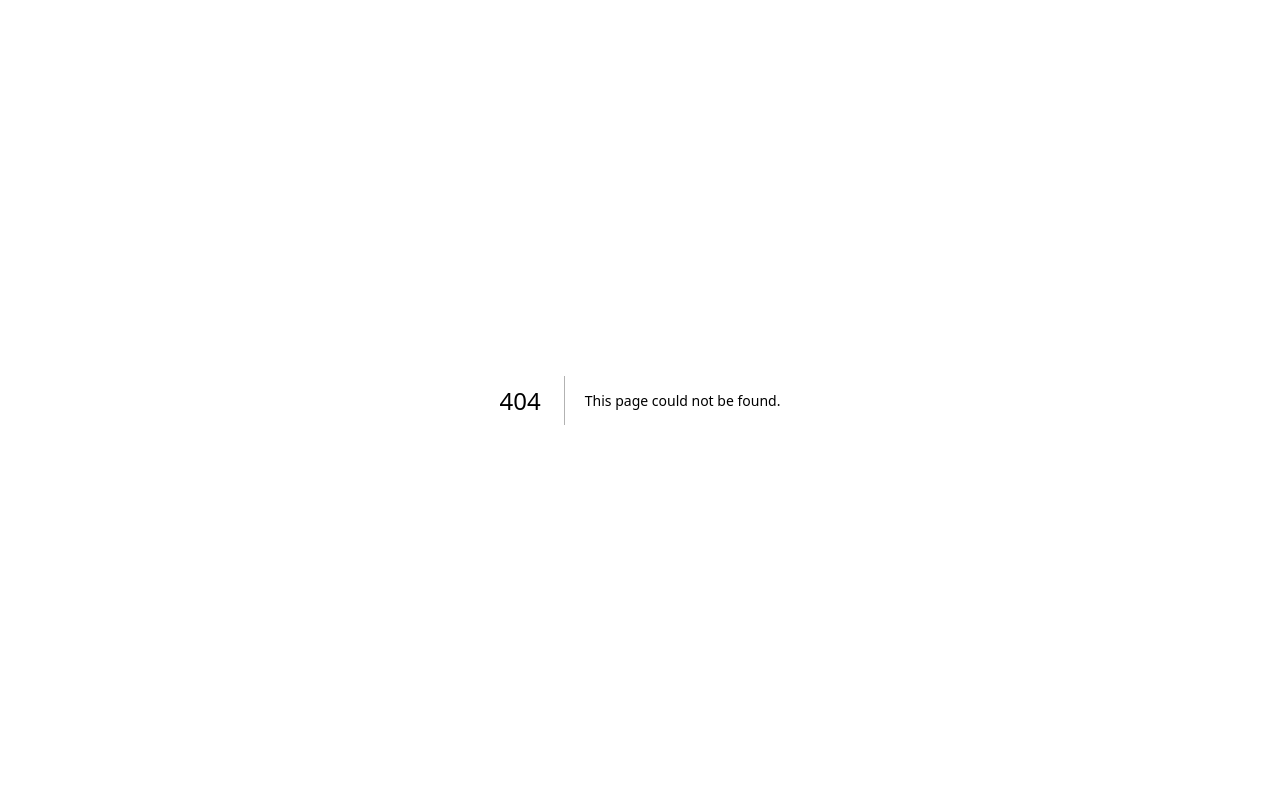
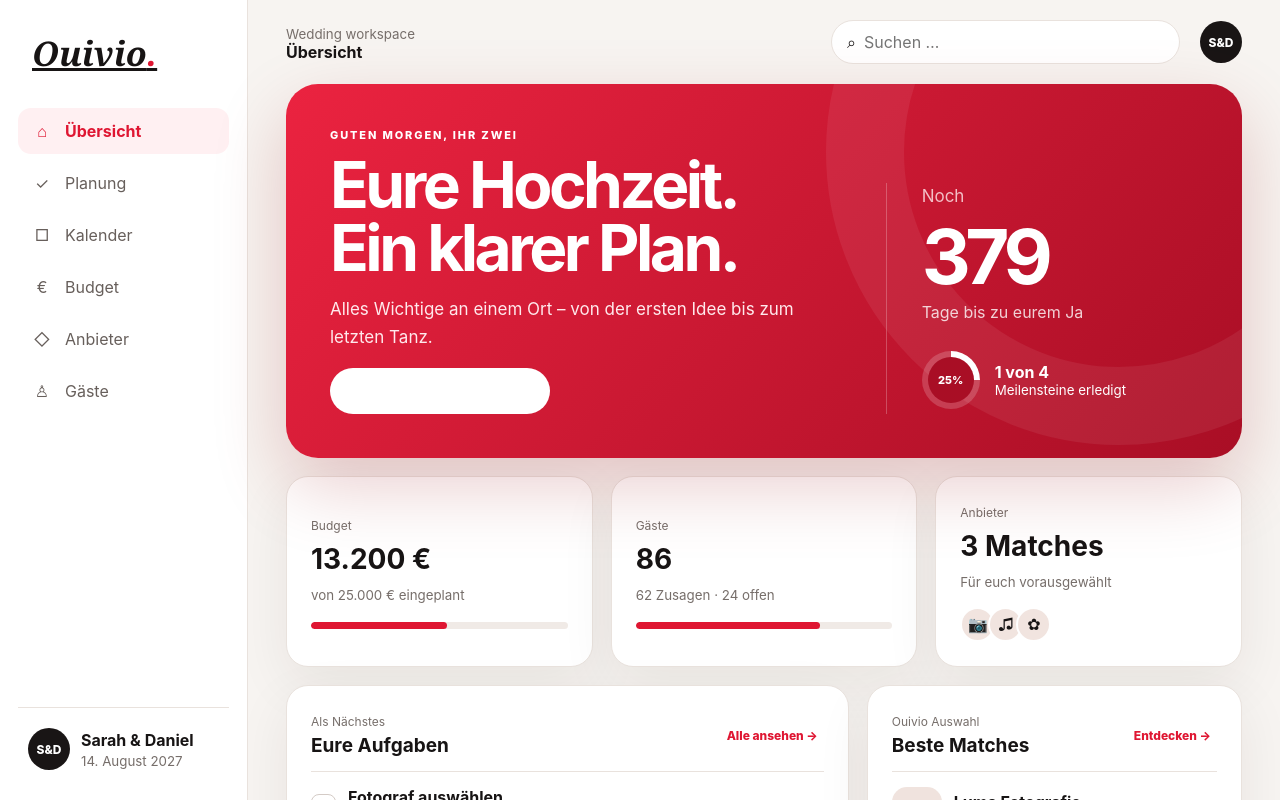
Before and after one commit to serdar-yamac/ouivio-website, a Next.js app: page /dashboard in a window 1280 px wide. Before the commit this address had no page. Shown: the top 800 px of the page. Built offline with nearby package versions, Linux system fonts and the light colour scheme.

Commit message:
Add integrated dashboard route

```diff
--- /dev/null
+++ b/app/dashboard/page.tsx
@@ -0,0 +1,88 @@
+"use client";
+
+import Link from "next/link";
+import { useMemo, useState } from "react";
+
+const sections = ["Übersicht", "Planung", "Kalender", "Budget", "Anbieter", "Gäste"] as const;
+type Section = (typeof sections)[number];
+
+const initialTasks = [
+  { title: "Fotograf auswählen", meta: "Empfohlen bis 20. September", done: false },
+  { title: "Save-the-Date versenden", meta: "86 Empfänger vorbereitet", done: false },
+  { title: "Location bestätigen", meta: "Gut Sonnenhof · Köln", done: true },
+  { title: "Menüverkostung terminieren", meta: "Bis 12. Oktober", done: false },
+];
+
+const vendors = [
+  { icon: "📷", name: "Luma Fotografie", meta: "Fotografie · Köln", match: 96, price: "ab 2.400 €" },
+  { icon: "♫", name: "DJ Marcelle", meta: "DJ · Düsseldorf", match: 93, price: "ab 1.350 €" },
+  { icon: "✿", name: "Maison Fleur", meta: "Floristik · Bonn", match: 91, price: "ab 1.800 €" },
+];
+
+const guests = [
+  { name: "Anna Keller", group: "Familie", status: "Zugesagt" },
+  { name: "Mehmet Yılmaz", group: "Freunde", status: "Offen" },
+  { name: "Laura & Tim", group: "Freunde", status: "Zugesagt" },
+  { name: "Julia Sommer", group: "Arbeit", status: "Abgesagt" },
+];
+
+function Ring({ value }: { value: number }) {
+  return <div className="ring" style={{ "--value": `${value * 3.6}deg` } as React.CSSProperties}><span>{value}%</span></div>;
+}
+
+export default function Home() {
+  const [active, setActive] = useState<Section>("Übersicht");
+  const [tasks, setTasks] = useState(initialTasks);
+  const [query, setQuery] = useState("");
+  const done = tasks.filter((task) => task.done).length;
+  const progress = Math.round((done / tasks.length) * 100);
+  const filteredVendors = useMemo(() => vendors.filter((vendor) => `${vendor.name} ${vendor.meta}`.toLowerCase().includes(query.toLowerCase())), [query]);
+
+  const toggleTask = (title: string) => setTasks((current) => current.map((task) => task.title === title ? { ...task, done: !task.done } : task));
+
+  return (
+    <main className="app-shell">
+      <aside className="sidebar">
+        <Link className="logo" href="/" aria-label="Zur Ouivio Startseite">Ouivio<span>.</span></Link>
+        <nav aria-label="Hauptnavigation">
+          {sections.map((item) => <button className={active === item ? "active" : ""} key={item} onClick={() => setActive(item)}><i aria-hidden>{item === "Übersicht" ? "⌂" : item === "Planung" ? "✓" : item === "Kalender" ? "□" : item === "Budget" ? "€" : item === "Anbieter" ? "◇" : "♙"}</i><span>{item}</span></button>)}
+        </nav>
+        <div className="profile"><span>S&D</span><div><strong>Sarah & Daniel</strong><small>14. August 2027</small></div></div>
+      </aside>
+
+      <section className="content">
+        <header className="topbar">
+          <div><small>Wedding workspace</small><strong>{active}</strong></div>
+          <label className="search"><span>⌕</span><input value={query} onChange={(event) => setQuery(event.target.value)} placeholder="Suchen …" /></label>
+          <button className="avatar" aria-label="Benachrichtigungen">S&D</button>
+        </header>
+
+        {active === "Übersicht" && <>
+          <section className="hero">
+            <div><p className="eyebrow">Guten Morgen, ihr zwei</p><h1>Eure Hochzeit.<br/>Ein klarer Plan.</h1><p>Alles Wichtige an einem Ort – von der ersten Idee bis zum letzten Tanz.</p><button onClick={() => setActive("Planung")}>Planung fortsetzen <span>→</span></button></div>
+            <div className="hero-side"><p>Noch</p><strong>379</strong><span>Tage bis zu eurem Ja</span><div><Ring value={progress}/><p><b>{done} von {tasks.length}</b><small>Meilensteine erledigt</small></p></div></div>
+          </section>
+          <section className="stats-grid">
+            <button className="card stat" onClick={() => setActive("Budget")}><span>Budget</span><strong>13.200 €</strong><small>von 25.000 € eingeplant</small><div className="progress"><i style={{width:"53%"}}/></div></button>
+            <button className="card stat" onClick={() => setActive("Gäste")}><span>Gäste</span><strong>86</strong><small>62 Zusagen · 24 offen</small><div className="progress"><i style={{width:"72%"}}/></div></button>
+            <button className="card stat" onClick={() => setActive("Anbieter")}><span>Anbieter</span><strong>3 Matches</strong><small>Für euch vorausgewählt</small><div className="faces"><i>📷</i><i>♫</i><i>✿</i></div></button>
+          </section>
+          <section className="detail-grid">
+            <article className="card"><div className="card-head"><div><small>Als Nächstes</small><h2>Eure Aufgaben</h2></div><button onClick={() => setActive("Planung")}>Alle ansehen →</button></div>{tasks.slice(0,3).map((task) => <button className="row task" onClick={() => toggleTask(task.title)} key={task.title}><span className={task.done ? "check done" : "check"}>{task.done ? "✓" : ""}</span><span><strong>{task.title}</strong><small>{task.meta}</small></span></button>)}</article>
+            <article className="card"><div className="card-head"><div><small>Ouivio Auswahl</small><h2>Beste Matches</h2></div><button onClick={() => setActive("Anbieter")}>Entdecken →</button></div>{vendors.slice(0,2).map((vendor) => <div className="row vendor" key={vendor.name}><span className="vendor-icon">{vendor.icon}</span><span><strong>{vendor.name}</strong><small>{vendor.meta}</small></span><b>{vendor.match}%</b></div>)}</article>
+          </section>
+        </>}
+
+        {active === "Planung" && <Page title="Planung" intro="Euer roter Faden bis zum Hochzeitstag. Erledigt Aufgaben gemeinsam und behaltet jeden Meilenstein im Blick."><div className="card task-list">{tasks.map((task) => <button className="row task" onClick={() => toggleTask(task.title)} key={task.title}><span className={task.done ? "check done" : "check"}>{task.done ? "✓" : ""}</span><span><strong>{task.title}</strong><small>{task.meta}</small></span><em>{task.done ? "Erledigt" : "Offen"}</em></button>)}</div></Page>}
+        {active === "Kalender" && <Page title="Kalender" intro="Alle wichtigen Termine, Deadlines und Gespräche in einer gemeinsamen Zeitleiste."><div className="timeline card">{[["18 SEP","Gespräch mit Luma Fotografie","11:00 · Video-Call"],["25 SEP","Location-Begehung","15:30 · Gut Sonnenhof"],["12 OKT","Menüverkostung","18:00 · Restaurant Lumière"]].map((item) => <div className="event" key={item[1]}><b>{item[0]}</b><span><strong>{item[1]}</strong><small>{item[2]}</small></span></div>)}</div></Page>}
+        {active === "Budget" && <Page title="Budget" intro="Klarheit über jede Ausgabe – geplant, reserviert und bezahlt."><div className="budget-grid"><article className="card budget-total"><small>Gesamtbudget</small><strong>25.000 €</strong><div className="progress"><i style={{width:"53%"}}/></div><p><span>13.200 € geplant</span><span>11.800 € verfügbar</span></p></article><article className="card">{[["Location","7.500 €","30%"],["Fotografie","2.400 €","10%"],["Musik","1.350 €","5%"],["Floristik","1.800 €","7%"]].map((item) => <div className="budget-row" key={item[0]}><span>{item[0]}</span><strong>{item[1]}</strong><small>{item[2]}</small></div>)}</article></div></Page>}
+        {active === "Anbieter" && <Page title="Anbieter" intro="Handverlesene Profis, passend zu eurem Stil, Termin und Budget."><div className="vendor-grid">{filteredVendors.map((vendor) => <article className="card vendor-card" key={vendor.name}><div className="vendor-visual">{vendor.icon}</div><span className="match">{vendor.match}% Match</span><h2>{vendor.name}</h2><p>{vendor.meta}</p><strong>{vendor.price}</strong><button>Details ansehen →</button></article>)}</div></Page>}
+        {active === "Gäste" && <Page title="Gäste" intro="Zusagen, Gruppen und Wünsche eurer Gäste übersichtlich verwalten."><div className="card guest-table"><div className="table-head"><span>Name</span><span>Gruppe</span><span>Status</span></div>{guests.map((guest) => <div className="guest-row" key={guest.name}><strong>{guest.name}</strong><span>{guest.group}</span><em className={guest.status.toLowerCase()}>{guest.status}</em></div>)}</div></Page>}
+      </section>
+    </main>
+  );
+}
+
+function Page({ title, intro, children }: { title: string; intro: string; children: React.ReactNode }) {
+  return <section className="page"><p className="eyebrow red">Ouivio Workspace</p><h1>{title}</h1><p className="intro">{intro}</p>{children}</section>;
+}
```
